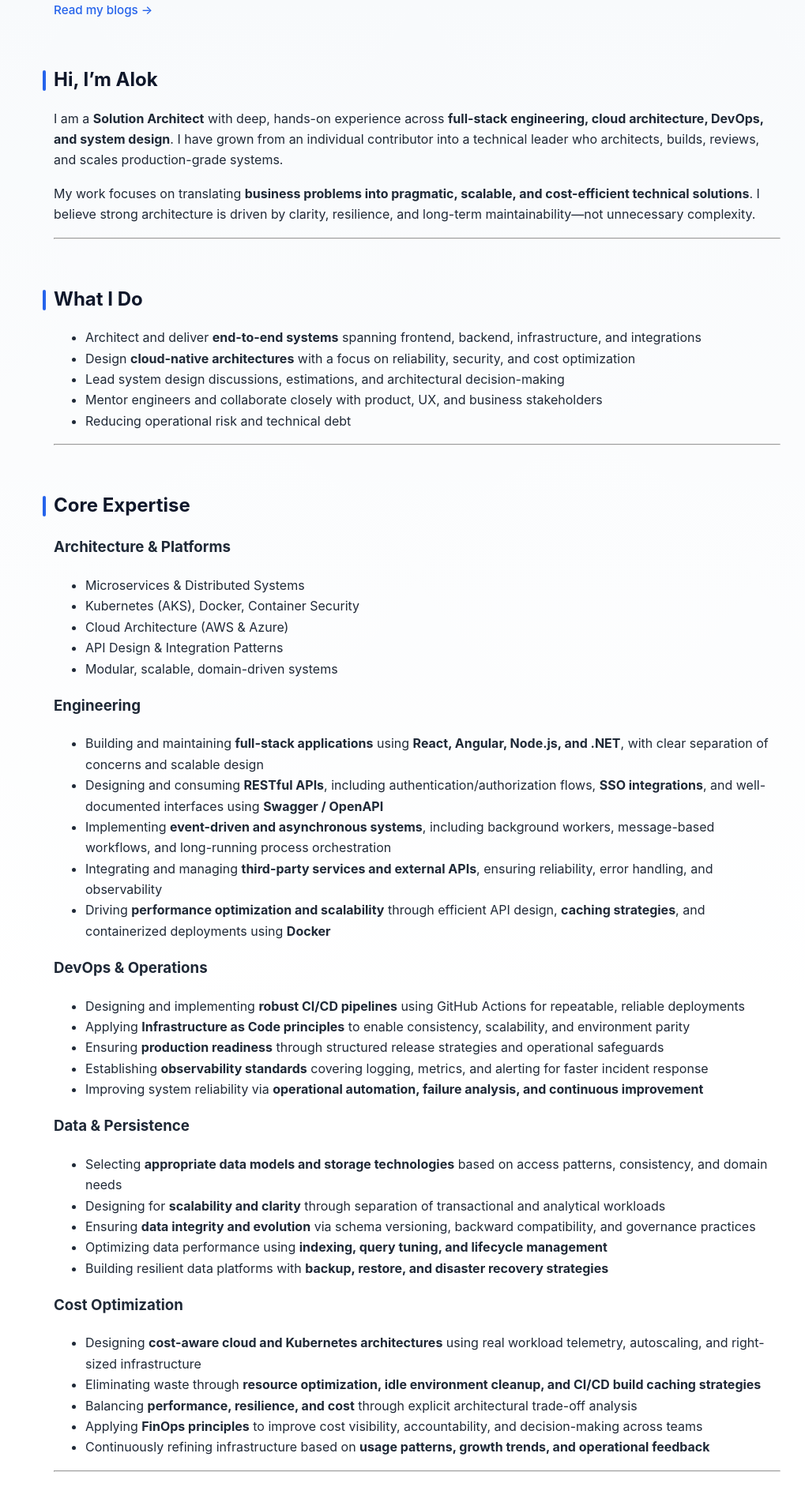
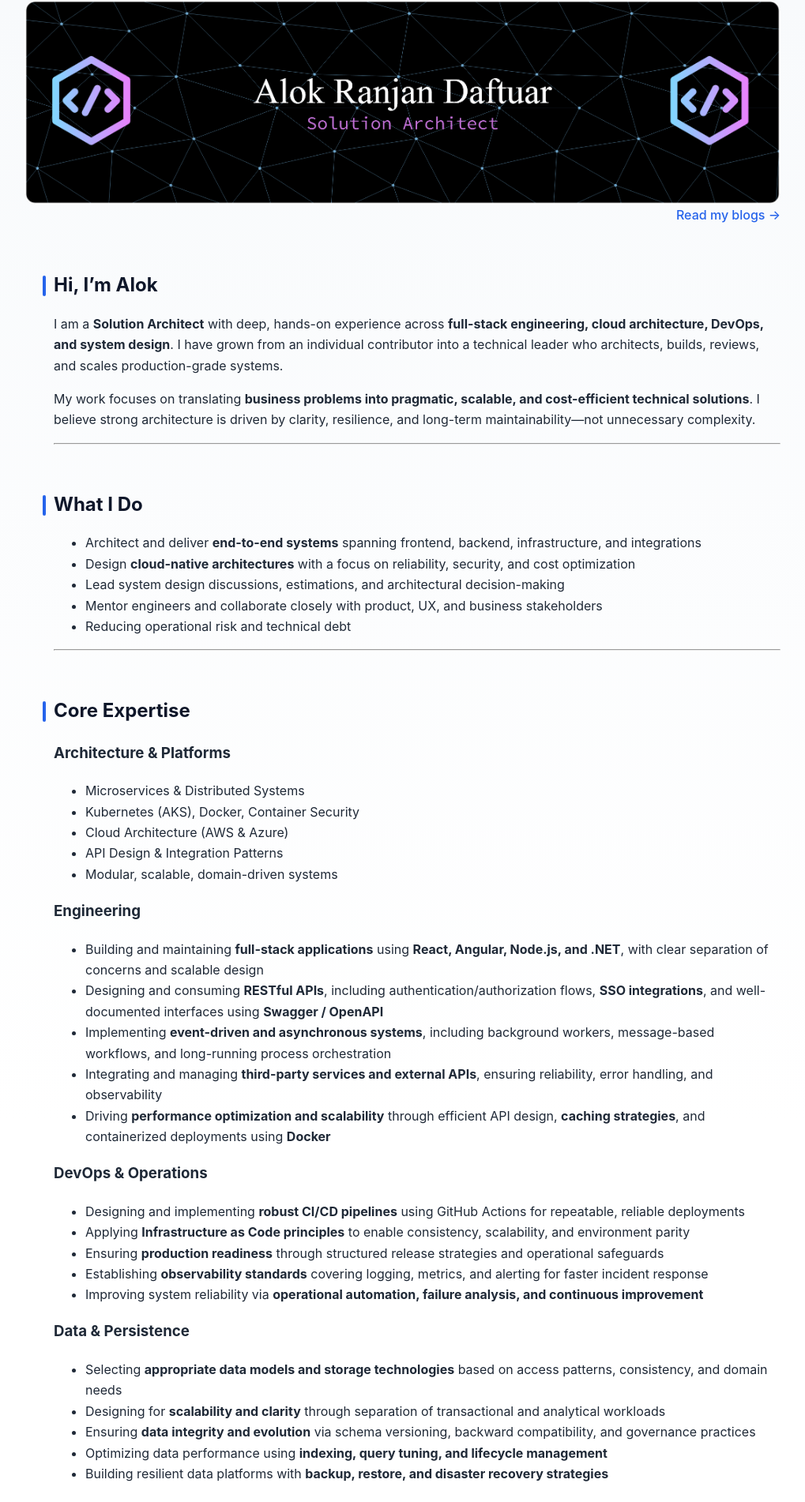
Before and after one commit to aloknecessary/aloknecessary.github.io, a Jekyll site: the page built from index.md, in a window 1280 px wide. Shown: the top 1902 px of the page at 79% size, without its empty margins (112-1131 px from the left). Built offline with Jekyll 4.4.1, drawn with Linux system fonts in a browser that asks for light colours.

Commit message:
Adding a banner to default page

```diff
--- a/assets/css/main.css
+++ b/assets/css/main.css
@@ -14,6 +14,14 @@ body {
   margin: 0 auto;
   padding: 0 20px 60px;
   line-height: 1.65;
+}
+.page-banner {
+  width: 104%;
+  margin-left: -4%;
+}
+.page-banner img {
+  width: 100%;
+  display: block;
 }
 header {
   padding: 32px 0 20px;
--- a/index.md
+++ b/index.md
@@ -3,7 +3,11 @@ layout: architect
 title: Alok | Solution Architect
 hide_header: true
 ---
-<nav style="margin-bottom: 24px; font-size: 0.95rem">
+<div class="page-banner">
+  <img src="{{ '/assets/images/header.png' | relative_url }}" alt="Header">
+</div>
+
+<nav style="display:flex; justify-content: right;">
   <a href="{{ '/blogs' | relative_url }}">Read my blogs →</a>
 </nav>
 
```
Also changed, not shown: assets/images/banner.png (added), assets/images/header.png (added).
